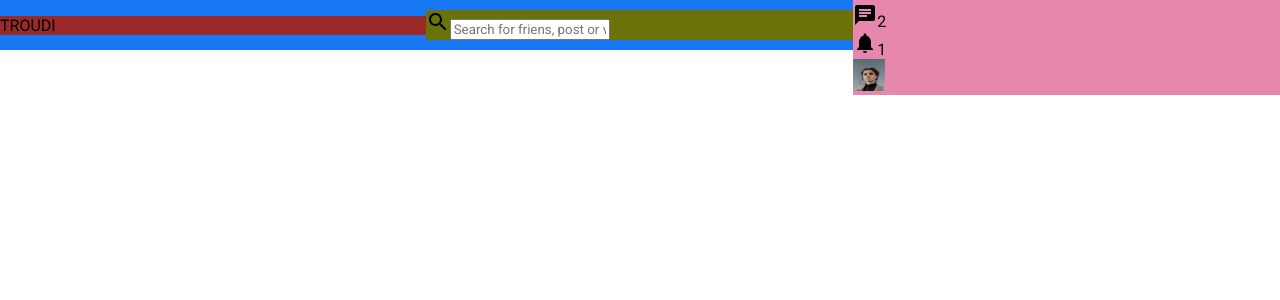
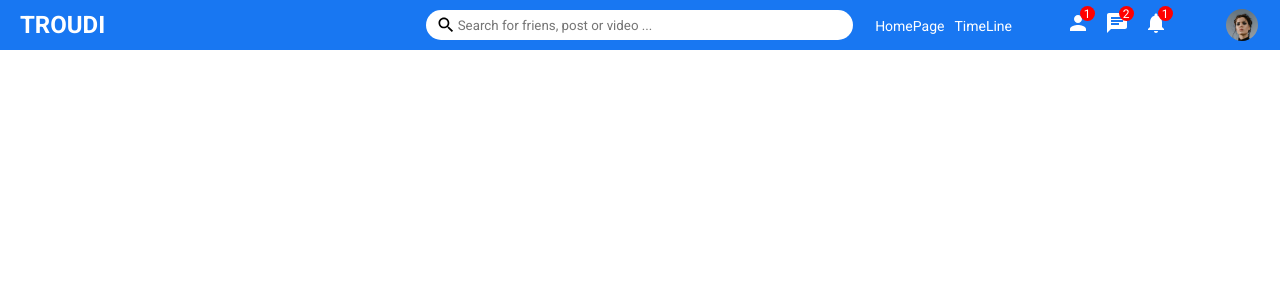
Before and after one commit to Troudi27/Troudi-Sociale-Media, a React (Create React App) app: page / in a window 1280 px wide. Shown: the top 300 px of the page. Built offline with nearby package versions, Linux system fonts and the light colour scheme.

Commit message:
Completed the topbar UI design

```diff
--- a/src/components/topbar/Topbar.css
+++ b/src/components/topbar/Topbar.css
@@ -9,17 +9,83 @@
 }
 .topbarLeft{
     flex: 3px;
-    background-color: #9c2929;
+
+}
+.logo{
+    font-size: 24px;
+    margin-left: 20px;
+    font-weight: bold;
+    color: white;
+    cursor: pointer;
 }
 .topbarCenter{
     flex: 5px;
-    background: #6b7208;
+
 }
+
+.searchbar{
+    width: 100%;
+    height: 30px;
+    background-color: #fff;
+    border-radius: 30px;
+    display: flex;
+    align-items: center;
+}
+
+.searchIcon{
+    font-size: 20px !important;
+    margin-left: 10px;
+}
+
+.searchInput{
+    border: none;
+    width: 90%;
+}
+.searchInput:focus{
+    outline: none;
+}
+
 .topbarRight{
     flex: 4px;
-    background: #e887ae;
+    display: flex;
+    align-items: center;
+    justify-content: space-around;
+    color: #fff;
+
+}
+
+.topbarLink{
+    margin-right: 10px;
+    font-size: 14px;
+    cursor: pointer;
+}
+.topbarIcons{
+    display: flex;
+}
+.topbarIconItem{
+    margin-right: 15px;
+    cursor: pointer;
+    position: relative;
+}
+
+.topbarIconBadge{
+    width: 15px;
+    height: 15px;
+    background-color: red;
+    border-radius: 50%;
+    color: #fff;
+    position: absolute;
+    top: -5px;
+    right: -5px;
+    display: flex;
+    align-items: center;
+    justify-content: center;
+    font-size: 12px;
 }
 .topbarImg{
     width: 32px;
     height: 32px;
+    border-radius: 50%;
+    object-fit: cover;
+    cursor: pointer;
 }
--- a/src/components/topbar/Topbar.jsx
+++ b/src/components/topbar/Topbar.jsx
@@ -11,7 +11,7 @@
         </div>
         <div className="topbarCenter">
           <div className="searchbar">
-            <Search/>
+            <Search className="searchIcon"/>
             <input placeholder="Search for friens, post or video ..." className="searchInput" />
           </div>
         </div>
```
